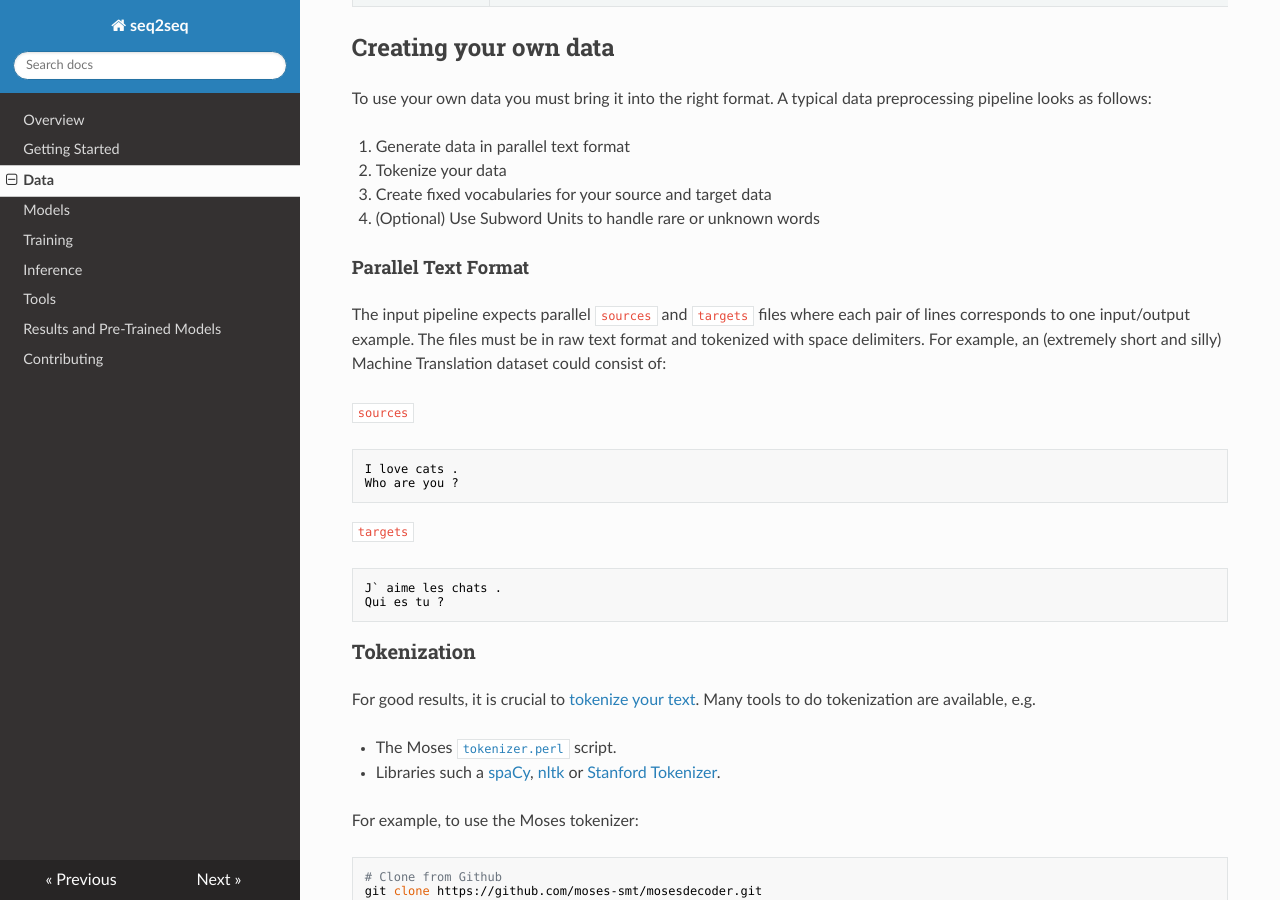
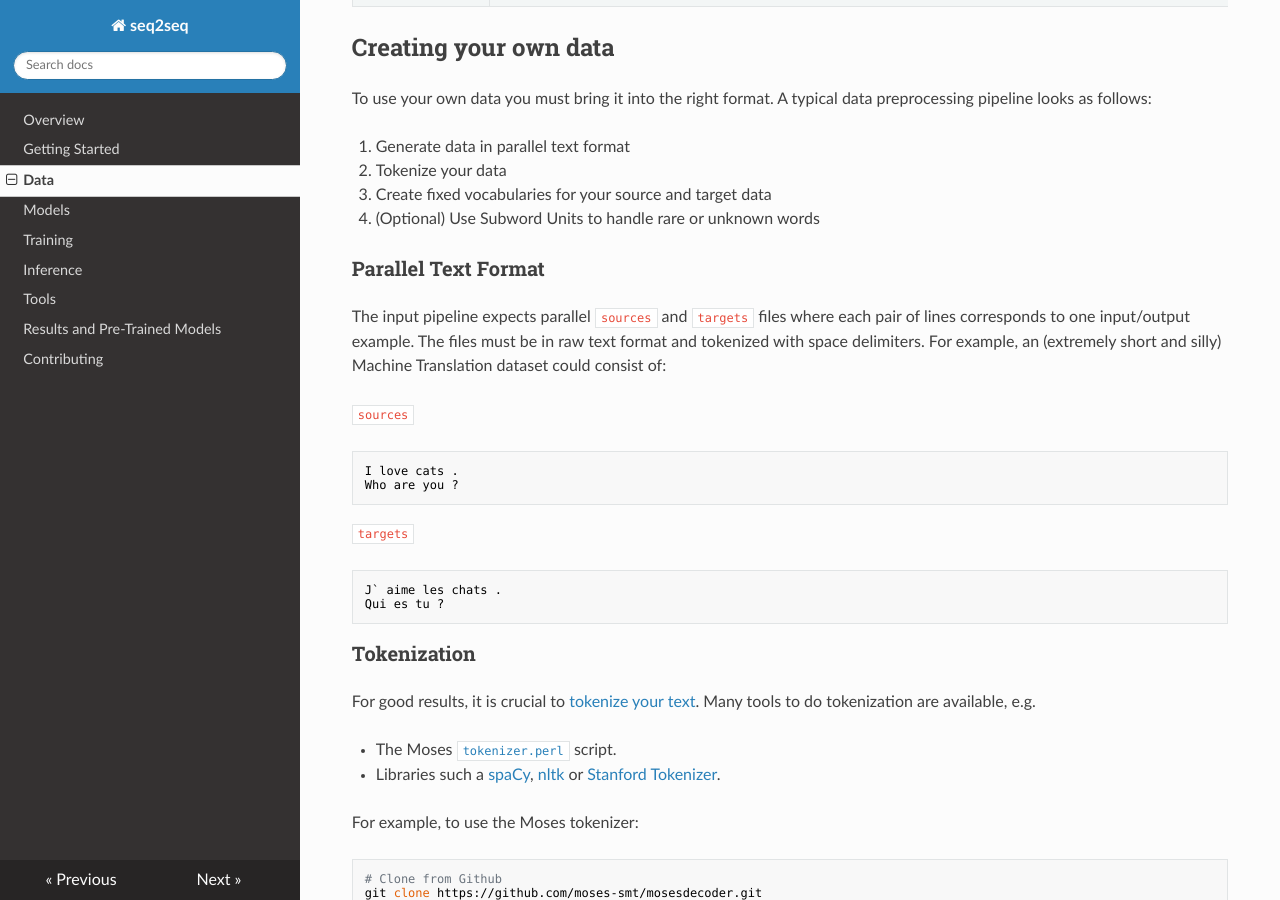
Before and after one commit to google/seq2seq, an MkDocs documentation site: the page built from docs/data.md, in a window 1280 px wide and 900 px high, scrolled down 415 px. Built offline with MkDocs 1.6.1, drawn with Linux system fonts in a browser that asks for light colours; nearby versions of some CDN libraries; old or Windows-style settings are respelled for this version of MkDocs.

```diff
--- a/docs/data.md
+++ b/docs/data.md
@@ -18,7 +18,7 @@ To use your own data you must bring it into the right format. A typical data pre
 3. Create fixed vocabularies for your source and target data
 4. (Optional) Use Subword Units to handle rare or unknown words
 
-#### Parallel Text Format
+### Parallel Text Format
 
 The input pipeline expects parallel `sources` and `targets` files where each pair of lines corresponds to one input/output example. The files must be in raw text format and tokenized with space delimiters. For example, an (extremely short and silly) Machine Translation dataset could consist of:
 
```
